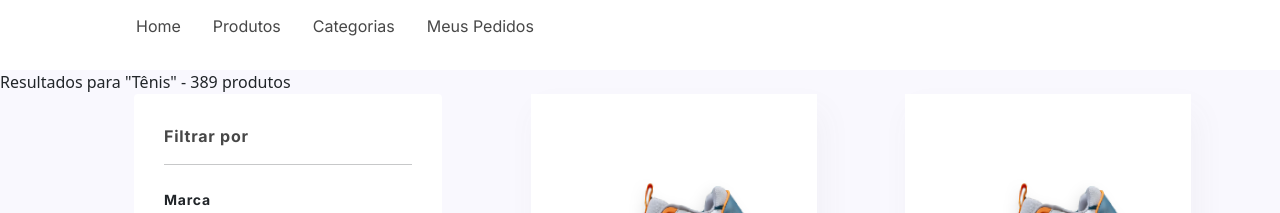
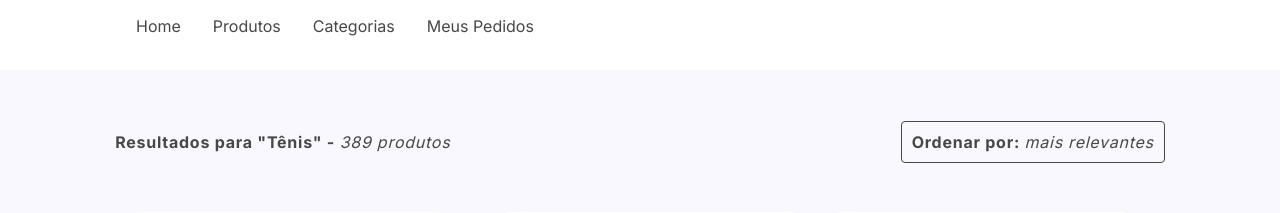
Before and after one commit to AlekGDEV/avaliacao-react, a React (Create React App) app in the folder e-commerce/: page /produtos in a window 1280 px wide. Shown: the part 354-567 px from the top of the page. Built offline with nearby package versions, Linux system fonts and the light colour scheme.

Commit message:
terminando pag de produtos

```diff
--- a/e-commerce/src/Pages/Produtos/index.css
+++ b/e-commerce/src/Pages/Produtos/index.css
@@ -1,13 +1,55 @@
-.produtosall{
+.span-produtos {
+    display: flex;
+    justify-content: space-between;
+    width: 82%;
+    margin: 0 auto;
+    margin-bottom: 56px;
+    margin-top: 58px;
+}
+
+.span-resultado {
+    height: 24px;
+    font-family: 'Inter', sans-serif;
+    font-weight: 700;
+    font-size: 16px;
+    line-height: 24px;
+    letter-spacing: 0.75px;
+    color: #474747;
+}
+
+.i-produto {
+    height: 28px;
+    font-family: 'Inter', sans-serif;
+    font-weight: 400;
+    font-size: 16px;
+    line-height: 28px;
+    letter-spacing: 0.75px;
+    color: #474747;
+}
+
+.span-filtro {
+    height: 28px;
+    font-family: 'Inter', sans-serif;
+    font-weight: 700;
+    font-size: 16px;
+    line-height: 28px;
+    letter-spacing: 0.75px;
+    color: #474747;
+    padding: 10px;
+    border: 1px solid #474747;
+    border-radius: 4px;
+}
+
+.produtosall {
     display: flex;
     justify-content: center;
-    gap:20px;
+    gap: 20px;
 }
 
-.box-produtos{
+.box-produtos {
     display: flex;
     flex-wrap: wrap;
     justify-content: space-evenly;
-    margin-left: -20px;
     margin-bottom: 140px;
+    margin-right: 110px;
 }
--- a/e-commerce/src/Pages/Produtos/index.js
+++ b/e-commerce/src/Pages/Produtos/index.js
@@ -7,7 +7,10 @@ export default function Produtos() {
     return (
         <>
             <div className="span-produtos">
-                <span>Resultados para "Tênis" - 389 produtos</span>
+                <span className="span-resultado">Resultados para "Tênis" - <i className="i-produto">389 produtos</i></span>
+                <div classname="filtro-box">
+                    <span className="span-filtro">Ordenar por: <i className="i-produto"> mais relevantes </i></span>
+                </div>
             </div>
             <div className="produtosall">
                 <FiltroProdutos />
```
